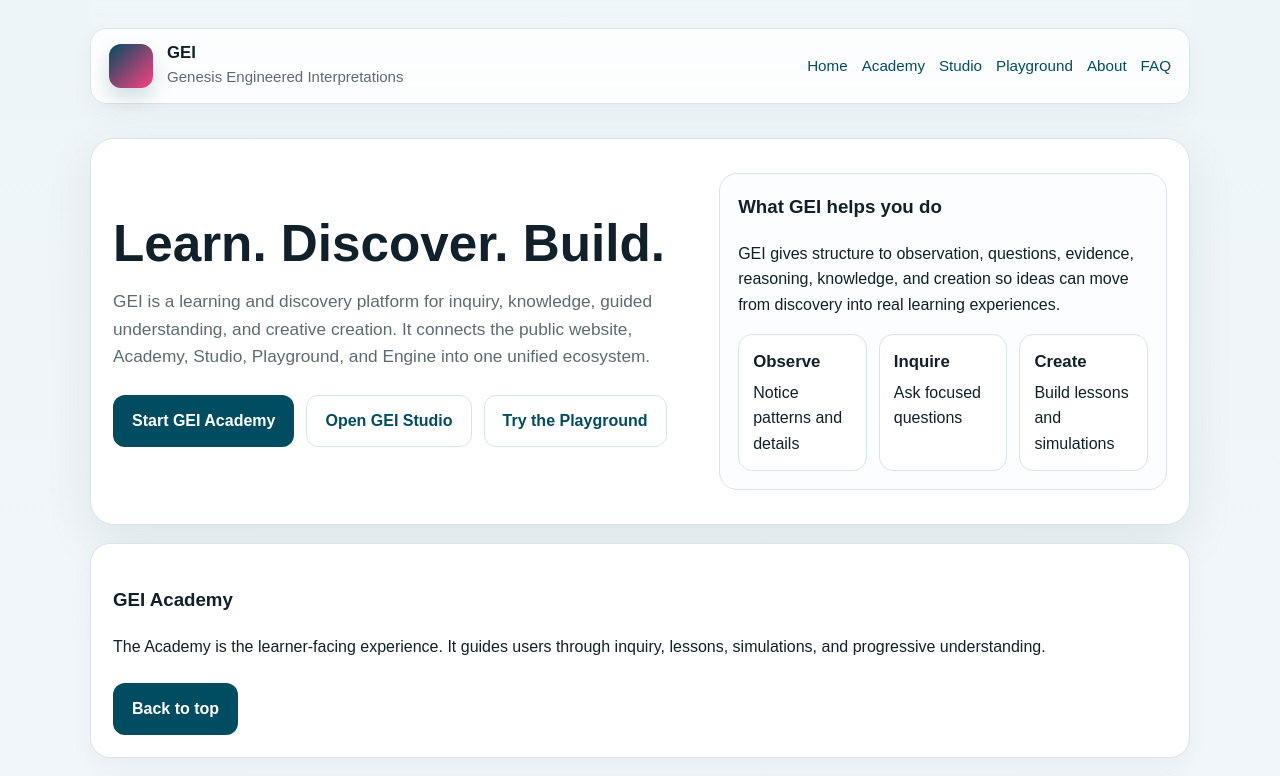
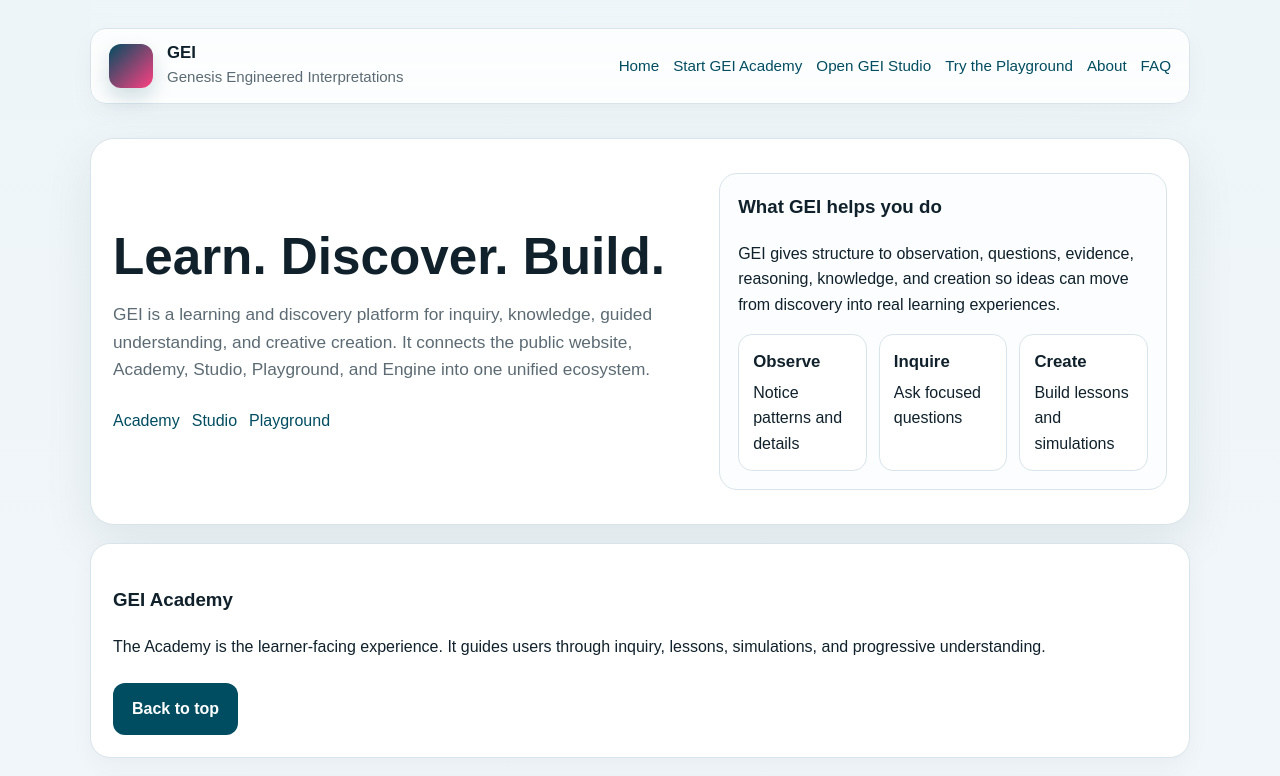
Before and after one commit to jawa-dam/gei, a plain HTML site: page index.html/index.html in a window 1280 px wide. Shown: the top 776 px of the page. Drawn offline with Linux system fonts and the light colour scheme.

Commit message:
Add files via upload

```diff
--- a/index.html/index.html
+++ b/index.html/index.html
@@ -274,9 +274,9 @@
         </div>
         <nav aria-label="Primary">
           <a href="#home">Home</a>
-          <a href="#academy">Academy</a>
-          <a href="#studio">Studio</a>
-          <a href="#playground">Playground</a>
+          <a href="/academy.html">Start GEI Academy</a>
+          <a href="/studio.html">Open GEI Studio</a>
+          <a href="/playground.html">Try the Playground</a>
           <a href="#about">About</a>
           <a href="#faq">FAQ</a>
         </nav>
@@ -294,9 +294,9 @@
               and Engine into one unified ecosystem.
             </p>
             <div class="button-row">
-              <a class="button primary" href="#academy">Start GEI Academy</a>
-              <a class="button secondary" href="#studio">Open GEI Studio</a>
-              <a class="button secondary" href="#playground">Try the Playground</a>
+              <a href="/academy.html">Academy</a>
+              <a href="/studio.html">Studio</a>
+              <a href="/playground.html">Playground</a>
             </div>
           </div>
 
```
